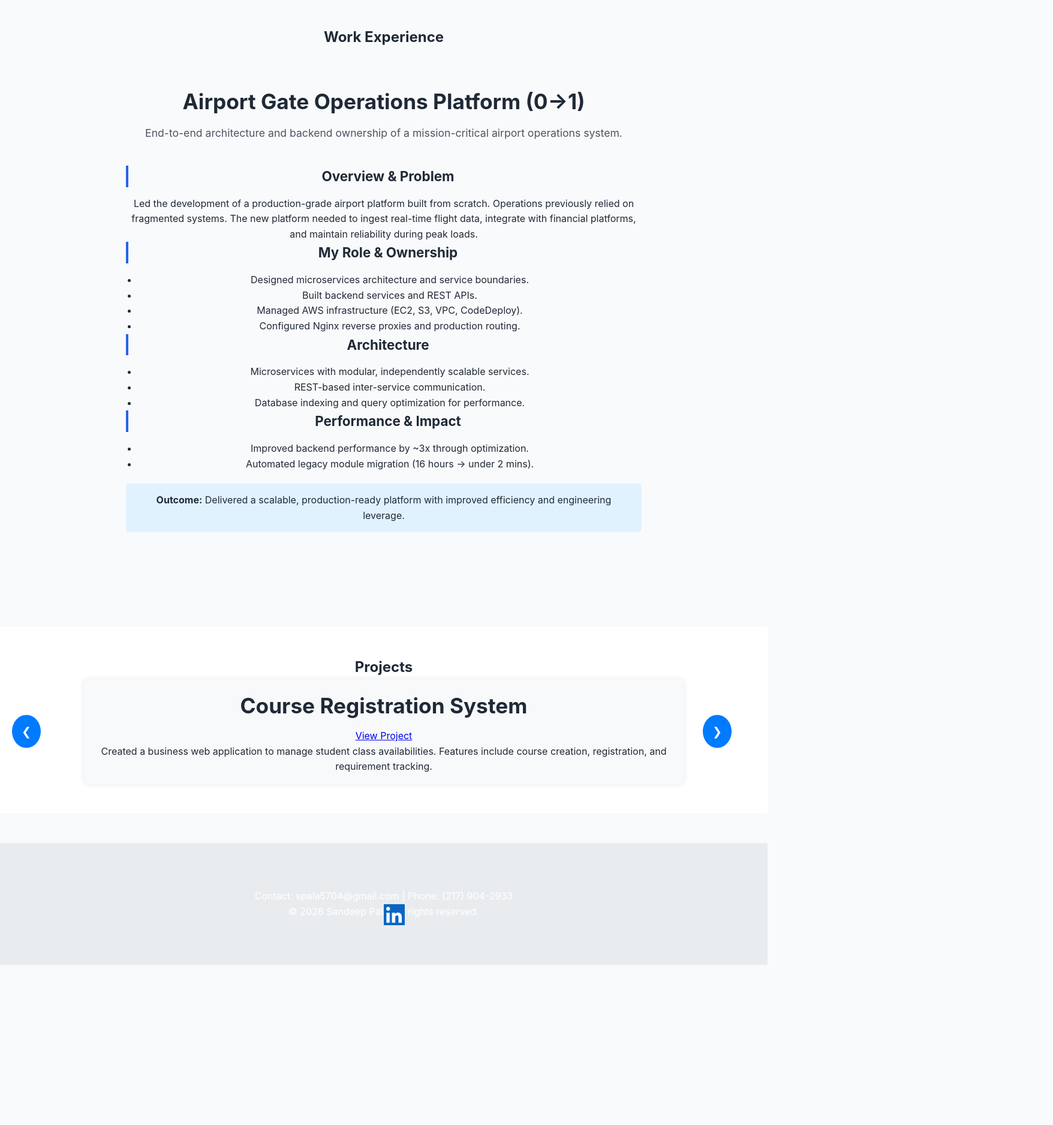
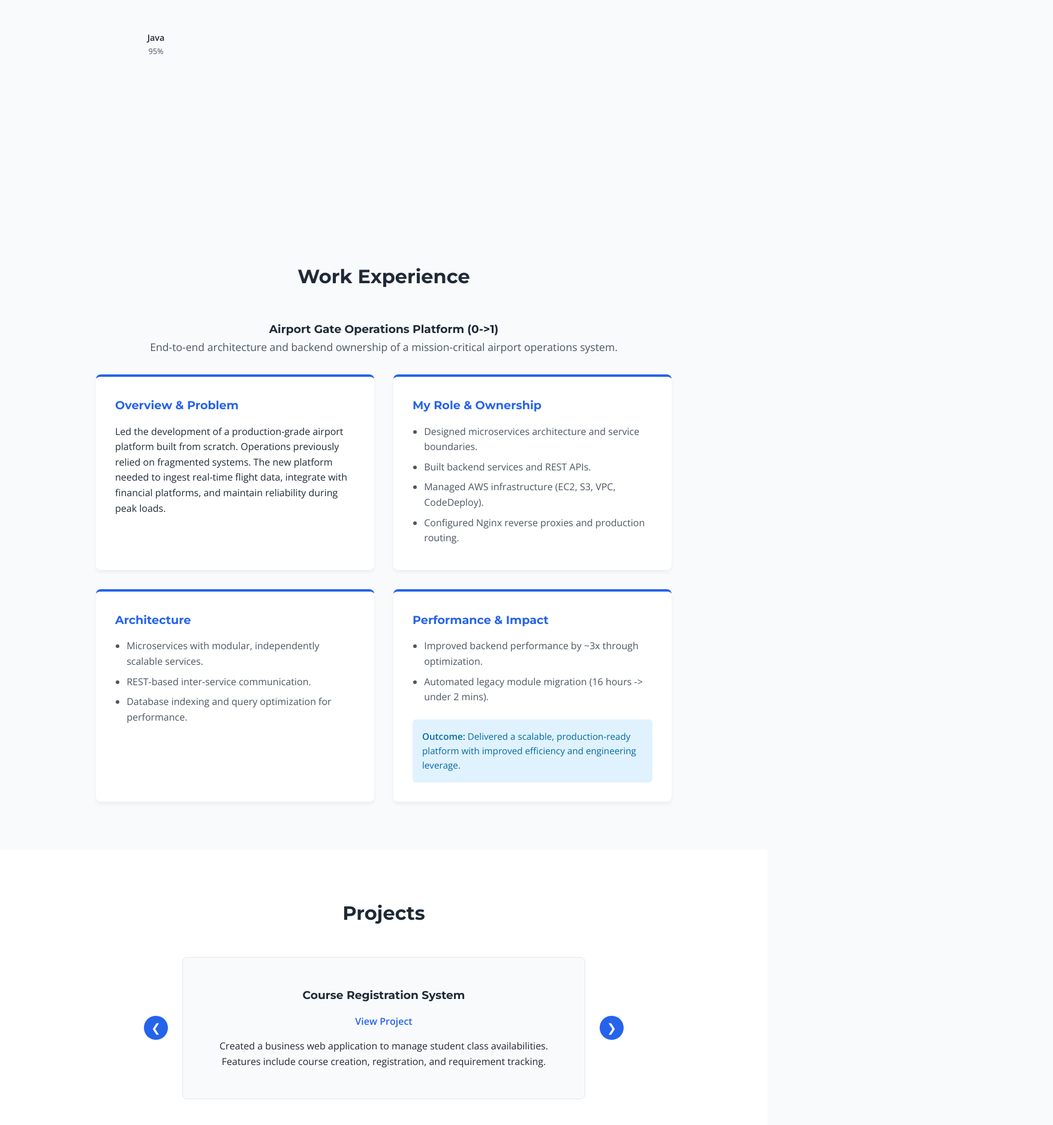
Before and after one commit to sandeepyadav3/portfolio, a plain HTML site: page index.html in a window 1280 px wide. Shown: the part 925-2800 px from the top of the page at 60% size, 1756 px wide, since content can reach past the window. Before the commit the page ends 2533 px from the top, so only its background shows below. Drawn offline with nearby package versions, Linux system fonts and the light colour scheme; a script that the page names is missing.

Commit message:
Update style.css for new UI design

```diff
--- a/style.css
+++ b/style.css
@@ -1,318 +1,248 @@
-/* Basic Reset */
+/* --- CSS Variables (Design System) --- */
+:root {
+    --primary-color: #2563eb;
+    --primary-hover: #1d4ed8;
+    --bg-color: #f9fafb;
+    --surface-color: #ffffff;
+    --text-main: #1f2937;
+    --text-muted: #4b5563;
+    --font-heading: 'Montserrat', sans-serif;
+    --font-body: 'Open Sans', sans-serif;
+}
+
+/* --- Reset & Base --- */
 * {
     margin: 0;
     padding: 0;
     box-sizing: border-box;
 }
 
-/* Body Styling */
 body {
-    font-family: 'Open Sans', sans-serif;
-    color: #333;
-    background-color: #f8f9fa;
+    font-family: var(--font-body);
+    color: var(--text-main);
+    background-color: var(--bg-color);
     line-height: 1.6;
 }
 
-/* Header Styling */
+.container {
+    max-width: 1000px;
+    margin: 0 auto;
+    padding: 0 20px;
+}
+
+/* --- Header & Nav (Flexbox) --- */
 header {
-    background: #007bff;
-    color: #fff;
-    padding: 2rem 0;
-    text-align: center;
-    position: relative;
+    background: var(--primary-color);
+    color: var(--surface-color);
+    padding: 2rem 5%;
 }
 
 header nav {
-    position: absolute;
-    top: 0;
-    right: 0;
-    margin: 1rem;
+    display: flex;
+    justify-content: flex-end;
+    margin-bottom: 3rem;
 }
 
 header nav ul {
+    display: flex;
+    gap: 2rem;
     list-style: none;
 }
 
-header nav ul li {
-    display: inline;
-    margin: 0 1rem;
+header nav ul li a {
+    color: var(--surface-color);
+    text-decoration: none;
+    font-weight: 600;
+    transition: opacity 0.3s;
 }
 
-header nav ul li a {
-    color: #fff;
-    text-decoration: none;
-    font-weight: 600;
+header nav ul li a:hover {
+    opacity: 0.8;
 }
 
-header .header-content {
+.header-content {
     display: flex;
     flex-direction: column;
     align-items: center;
+    text-align: center;
+    padding-bottom: 2rem;
 }
 
-header img#profile-pic {
+#profile-pic {
     width: 150px;
     height: 150px;
     border-radius: 50%;
     margin-bottom: 1rem;
+    border: 4px solid var(--surface-color);
+    box-shadow: 0 4px 10px rgba(0,0,0,0.1);
 }
 
-header h1 {
-    font-family: 'Montserrat', sans-serif;
-    font-size: 2.5rem;
-    margin-bottom: 0.5rem;
+h1, h2, h3, h4 {
+    font-family: var(--font-heading);
 }
 
-header h2 {
-    font-family: 'Montserrat', sans-serif;
-    font-size: 1.5rem;
-    font-weight: 400;
-}
+header h1 { font-size: 2.5rem; }
+header h2 { font-size: 1.5rem; font-weight: 400; opacity: 0.9; }
 
-/* Section Styling */
+/* --- Sections --- */
 section {
-    padding: 3rem 2rem;
+    padding: 5rem 2rem;
     text-align: center;
 }
 
-#about {
-    background: #fff;
+section h2 {
+    font-size: 2rem;
+    margin-bottom: 3rem;
+    color: var(--text-main);
 }
 
-#skills {
-    background: #e9ecef;
-}
+#about, #projects { background: var(--surface-color); }
+#skills, #experience { background: var(--bg-color); }
 
-#projects {
-    background: #fff;
-}
-
-#contact {
-    background: #e9ecef;
-}
-
-/* Skills Chart and Rings */
-#skillsChart {
-    max-width: 600px;
-    margin: 2rem auto;
+/* --- Skills Rings --- */
+.skills-container {
+    display: flex;
+    flex-wrap: wrap;
+    justify-content: center;
+    gap: 2rem;
+    max-width: 900px;
+    margin: 0 auto;
 }
 
 .skill-ring {
-    display: inline-block;
-    margin: 1rem;
-    text-align: center;
-}
-
-.skill-ring .ring {
     position: relative;
-    width: 100px;
-    height: 100px;
-    margin: 0 auto;
+    width: 120px;
+    height: 120px;
 }
 
 .skill-ring .label {
     position: absolute;
     width: 100%;
-    text-align: center;
-    top: 50%;
-    transform: translateY(-50%);
-    font-weight: bold;
+    top: 40%;
+    font-weight: 600;
+    font-size: 0.9rem;
+    color: var(--text-main);
 }
 
 .skill-ring .level-text {
     position: absolute;
     width: 100%;
-    text-align: center;
-    top: 70%;
-    transform: translateY(-50%);
-    font-size: 12px;
-    color: #666;
+    top: 60%;
+    font-size: 0.8rem;
+    color: var(--text-muted);
 }
 
-/* Project Gallery */
+/* --- Experience (CSS Grid Cards) --- */
+.subtitle {
+    font-size: 1.1rem;
+    color: var(--text-muted);
+    margin-bottom: 2rem;
+}
+
+.experience-grid {
+    display: grid;
+    grid-template-columns: repeat(auto-fit, minmax(300px, 1fr));
+    gap: 2rem;
+    text-align: left;
+}
+
+.card {
+    background: var(--surface-color);
+    padding: 2rem;
+    border-radius: 8px;
+    box-shadow: 0 4px 6px rgba(0,0,0,0.05);
+    border-top: 4px solid var(--primary-color);
+}
+
+.card h4 {
+    font-size: 1.2rem;
+    margin-bottom: 1rem;
+    color: var(--primary-color);
+}
+
+.card ul {
+    padding-left: 1.2rem;
+    color: var(--text-muted);
+}
+
+.card li { margin-bottom: 0.5rem; }
+
+.highlight {
+    background-color: #e0f2fe;
+    padding: 1rem;
+    border-radius: 6px;
+    margin-top: 1.5rem;
+    font-size: 0.95rem;
+    color: #0369a1;
+}
+
+/* --- Projects Slider --- */
 .project-gallery {
     position: relative;
-    max-width: 1000px;
+    max-width: 800px;
     margin: 0 auto;
-    text-align: center;
-}
-
-/* Experience Gallery */
-.experience-gallery {
-    position: relative;
-    max-width: 1200px;
-    margin: 0 auto;
-    text-align: center;
+    padding: 0 4rem; /* Keeps buttons safely inside */
 }
 
 .slide {
     display: none;
-    padding: 1rem;
-    background: #f8f9fa;
+    padding: 3rem 2rem;
+    background: var(--bg-color);
     border-radius: 8px;
-    box-shadow: 0 0 10px rgba(0, 0, 0, 0.1);
+    border: 1px solid #e5e7eb;
 }
 
-.slide.active {
-    display: block;
-}
+.slide.active { display: block; }
 
-.exp-slide {
-    display: none;
-    padding: 1rem;
-    background: #f8f9fa;
-    border-radius: 8px;
-    box-shadow: 0 0 10px rgba(0, 0, 0, 0.1);
-}
+.slide h3 { margin-bottom: 1rem; }
+.slide a { color: var(--primary-color); font-weight: bold; text-decoration: none; display: inline-block; margin-bottom: 1rem; }
 
-.exp-slide.active {
-    display: block;
-}
-
-button.prev, button.next {
+.slider-btn {
     position: absolute;
     top: 50%;
     transform: translateY(-50%);
-    background: #007bff;
-    color: #fff;
+    background: var(--primary-color);
+    color: white;
     border: none;
-    padding: 1rem;
+    width: 40px;
+    height: 40px;
+    border-radius: 50%;
     cursor: pointer;
-    border-radius: 50%;
     font-size: 1.2rem;
+    display: flex;
+    align-items: center;
+    justify-content: center;
+    transition: background 0.3s;
 }
 
-button.prev {
-    left: -120px;
-}
+.slider-btn:hover { background: var(--primary-hover); }
+.prev { left: 0; }
+.next { right: 0; }
 
-button.next {
-    right: -80px;
-}
-
-button.exp-prev, button.exp-next {
-    position: absolute;
-    top: 50%;
-    transform: translateY(-50%);
-    background: #007bff;
-    color: #fff;
-    border: none;
-    padding: 1rem;
-    cursor: pointer;
-    border-radius: 50%;
-    font-size: 1.2rem;
-}
-
-button.exp-prev {
-    left: -120px;
-}
-
-button.exp-next {
-    right: -80px;
-}
-
-/* Contact Form */
-#contact-form {
-    max-width: 600px;
-    margin: 0 auto;
-    display: flex;
-    flex-direction: column;
-    background: #fff;
-    padding: 2rem;
-    border-radius: 8px;
-    box-shadow: 0 0 10px rgba(0, 0, 0, 0.1);
-}
-
-#contact-form label {
-    margin: 0.5rem 0;
-}
-
-#contact-form input, #contact-form textarea {
-    padding: 0.5rem;
-    margin: 0.5rem 0;
-    width: 100%;
-    box-sizing: border-box;
-    border: 1px solid #ddd;
-    border-radius: 4px;
-}
-
-#contact-form button {
-    padding: 0.7rem;
-    margin-top: 1rem;
-    background: #007bff;
-    color: #fff;
-    border: none;
-    border-radius: 4px;
-    cursor: pointer;
-    font-size: 1rem;
-}
-
-/* Footer Styling */
+/* --- Footer --- */
 footer {
-    background: #007bff;
-    color: #fff;
+    background: var(--text-main);
+    color: var(--surface-color);
+    padding: 3rem 0;
     text-align: center;
-    padding: 1rem 0;
 }
 
 .linkedin-img {
-    position: absolute;
-    width: 35px;
-    height: 35px;
+    width: 30px;
+    margin: 1rem 0;
+    filter: brightness(0) invert(1); /* Makes the logo white */
 }
 
-body {
-    font-family: -apple-system, BlinkMacSystemFont, "Segoe UI", Roboto, sans-serif;
-    margin: 0;
-    padding: 0;
-    background-color: #f9fafb;
-    color: #1f2937;
-    line-height: 1.6;
+.copyright {
+    color: var(--text-muted);
+    font-size: 0.9rem;
+    margin-top: 1rem;
 }
 
-.container {
-    max-width: 900px;
-    margin: 60px auto;
-    padding: 0 20px;
+/* Mobile Responsiveness */
+@media (max-width: 768px) {
+    header nav ul { flex-direction: column; align-items: center; gap: 1rem; }
+    header nav { justify-content: center; }
+    .project-gallery { padding: 0 2rem; }
+    .slider-btn { width: 30px; height: 30px; font-size: 1rem; }
 }
-
-h3 {
-    font-size: 2.2rem;
-    margin-bottom: 10px;
-}
-
-.subtitle {
-    font-size: 1.1rem;
-    color: #4b5563;
-    margin-bottom: 40px;
-}
-
-section {
-    margin-bottom: 50px;
-}
-
-h4 {
-    font-size: 1.4rem;
-    margin-bottom: 15px;
-    border-left: 4px solid #2563eb;
-    padding-left: 10px;
-}
-
-ul {
-    padding-left: 20px;
-}
-
-.highlight {
-    background-color: #e0f2fe;
-    padding: 15px;
-    border-radius: 6px;
-    margin-top: 20px;
-}
-
-.footer {
-    margin-top: 60px;
-    padding-top: 20px;
-    border-top: 1px solid #e5e7eb;
-    font-size: 0.9rem;
-    color: #6b7280;
-}
```
